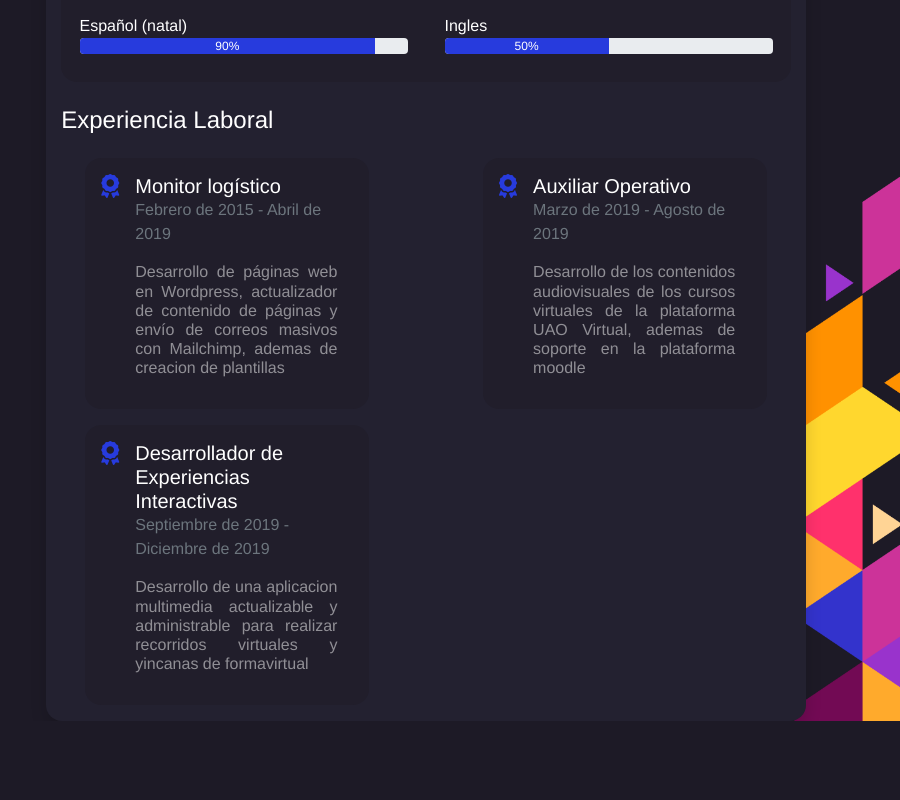
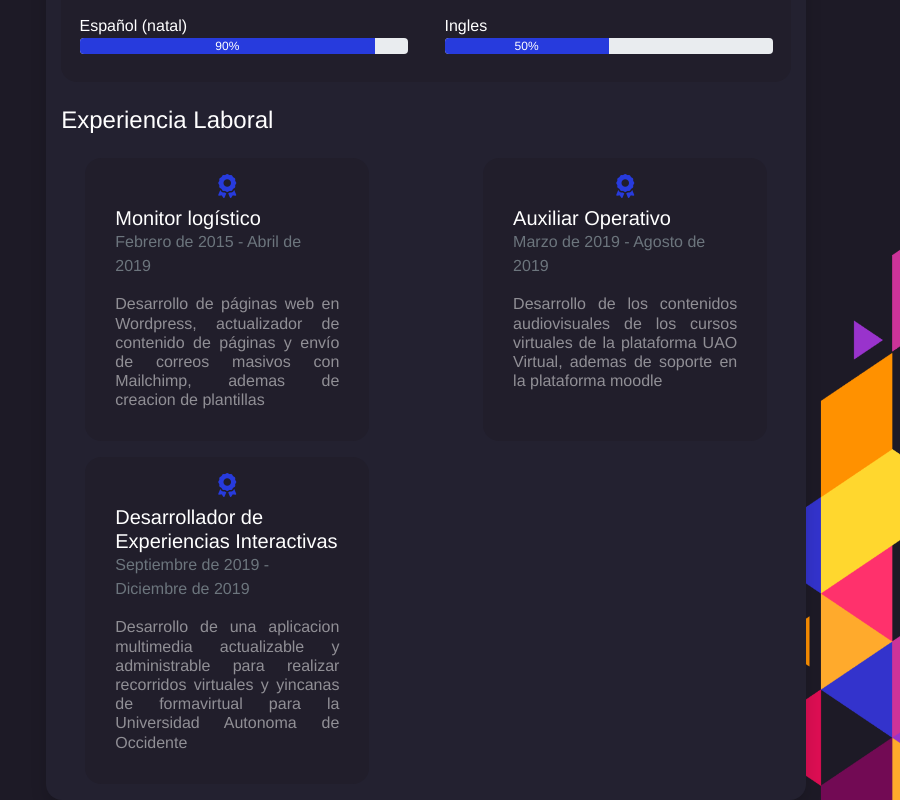
Before and after one commit to ocralo/vueCV, a Vue app: page / in a window 1280 px wide. Shown: the part 877-1677 px from the top of the page, without its empty margins (380-1280 px from the left). Before the commit the page ends 1598 px from the top, so only its background shows below. Built offline with nearby package versions, Linux system fonts and the light colour scheme.

Commit message:
correccion de cards en experiencia laboral

```diff
--- a/src/views/AboutMe.vue
+++ b/src/views/AboutMe.vue
@@ -152,39 +152,73 @@
       <h4 class="mt-4">Experiencia Laboral</h4>
       <div class="container-fluid">
         <div class="row justify-content-between pl-4 pr-4">
-          <div class="col-md-5 rel-bg-content-2 p-3 mt-3">
-            <div class="d-flex">
-              <i class="fas fa-award rel-icon mr-3"></i>
-              <div class="div">
+          <!--  -->
+           <div class="col-md-5 rel-bg-content-2 pt-3 pb-3 mt-3">
+            <div class="container-fluid">
+              <div class="row">
+                <div class="col-md-12 d-flex justify-content-center">
+                  <i class="fas fa-award rel-icon"></i>
+                </div>
+              </div>
+              <div class="row mt-2">
+                <div class="col-md-12">
                 <h5 class="mb-0">Monitor logístico</h5>
                 <p class="text-secondary mb-3 mt-0">Febrero de 2015 - Abril de 2019</p>
+                </div>
+              </div>
+              <div class="row">
+                <div class="col-md-12">
                 <p
-                  class="rel-paragraph-proyect text-white-50 text-justify pr-3"
+                  class="rel-paragraph-proyect text-white-50 text-justify p-0"
                 >Desarrollo de páginas web en Wordpress, actualizador de contenido de páginas y envío de correos masivos con Mailchimp, ademas de creacion de plantillas</p>
+                </div>
               </div>
             </div>
           </div>
-          <div class="col-md-5 rel-bg-content-2 p-3 mt-3">
-            <div class="d-flex">
-              <i class="fas fa-award rel-icon mr-3"></i>
-              <div class="div">
+          <!--  -->
+           <div class="col-md-5 rel-bg-content-2 pt-3 pb-3 mt-3">
+            <div class="container-fluid">
+              <div class="row">
+                <div class="col-md-12 d-flex justify-content-center">
+                  <i class="fas fa-award rel-icon"></i>
+                </div>
+              </div>
+              <div class="row mt-2">
+                <div class="col-md-12">
                 <h5 class="mb-0">Auxiliar Operativo</h5>
                 <p class="text-secondary mb-3 mt-0">Marzo de 2019 - Agosto de 2019</p>
+
+                </div>
+              </div>
+              <div class="row">
+                <div class="col-md-12">
                 <p
-                  class="rel-paragraph-proyect text-white-50 text-justify pr-3"
+                  class="rel-paragraph-proyect text-white-50 text-justify p-0"
                 >Desarrollo de los contenidos audiovisuales de los cursos virtuales de la plataforma UAO Virtual, ademas de soporte en la plataforma moodle</p>
+                </div>
               </div>
             </div>
           </div>
-          <div class="col-md-5 rel-bg-content-2 p-3 mt-3">
-            <div class="d-flex">
-              <i class="fas fa-award rel-icon mr-3"></i>
-              <div class="div">
-                <h5 class="mb-0">Desarrollador de Experiencias Interactivas</h5>
-                <p class="text-secondary mb-3 mt-0">Septiembre de 2019 - Diciembre de 2019</p>
-                <p
-                  class="rel-paragraph-proyect text-white-50 text-justify pr-3"
-                >Desarrollo de una aplicacion multimedia actualizable y administrable para realizar recorridos virtuales y yincanas de formavirtual</p>
+          <!--  -->
+          <div class="col-md-5 rel-bg-content-2 pt-3 pb-3 mt-3">
+            <div class="container-fluid">
+              <div class="row">
+                <div class="col-md-12 d-flex justify-content-center">
+                  <i class="fas fa-award rel-icon"></i>
+                </div>
+              </div>
+              <div class="row mt-2">
+                <div class="col-md-12">
+                  <h5 class="mb-0">Desarrollador de Experiencias Interactivas</h5>
+                  <p class="text-secondary mb-3 mt-0">Septiembre de 2019 - Diciembre de 2019</p>
+                </div>
+              </div>
+              <div class="row">
+                <div class="col-md-12">
+                  <p
+                    class="rel-paragraph-proyect text-white-50 text-justify p-0"
+                  >Desarrollo de una aplicacion multimedia actualizable y administrable para realizar recorridos virtuales y yincanas de formavirtual para la Universidad Autonoma de Occidente</p>
+                </div>
               </div>
             </div>
           </div>
```
